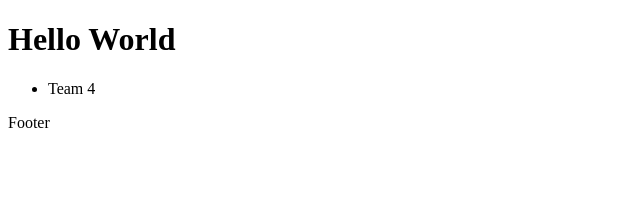
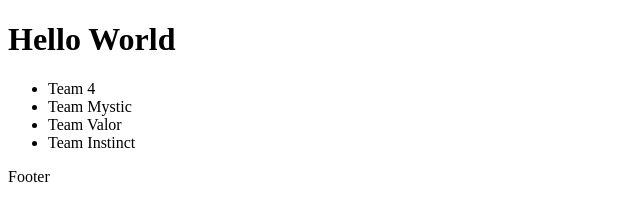
Before and after one commit to eddygee/teamExample4, a plain HTML site: page index.html in a window 1280 px wide. Shown: the whole page, without its empty margins (0-640 px from the left). Drawn offline with Linux system fonts and the light colour scheme.

Commit message:
New Spacing

```diff
--- a/index.html
+++ b/index.html
@@ -25,6 +25,9 @@
 <div>
 	<ul>
 		<li>Team 4</li>
+		<li>Team Mystic</li>
+		<li>Team Valor</li>
+		<li>Team Instinct</li>
 	</ul>
 </div>
 
```
